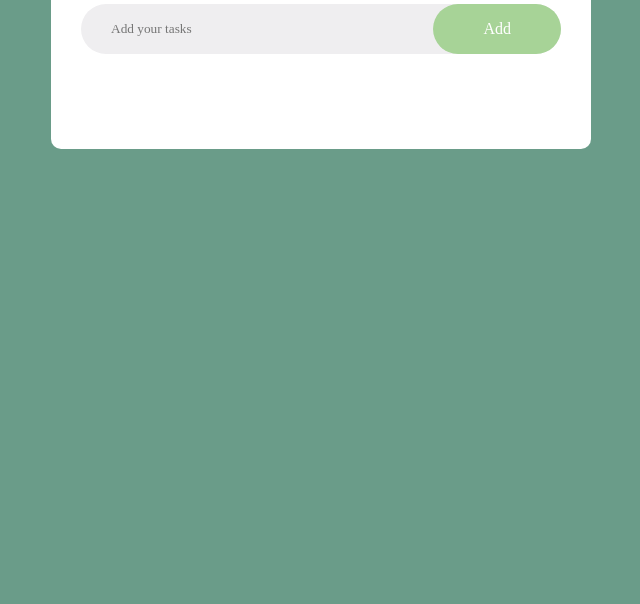
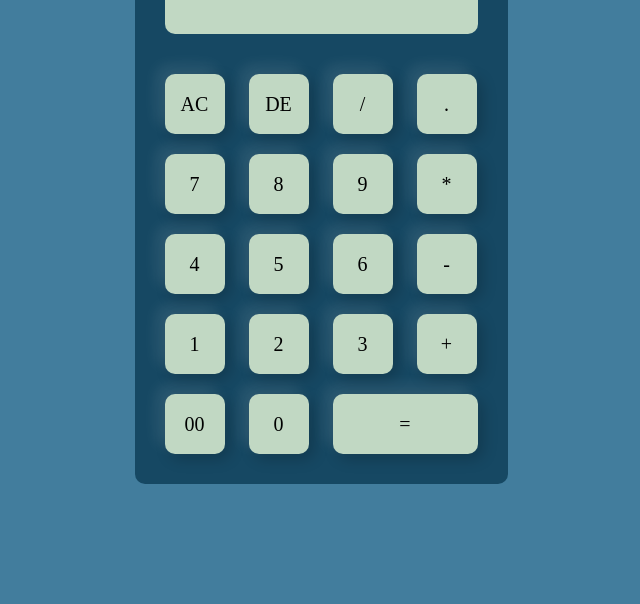
Before and after one commit to Ghania3777/CODSOFT, a plain HTML site: page index.html in a window 1280 px wide. Shown: the part 196-800 px from the top of the page, without its empty margins (319-959 px from the left). Drawn offline with Linux system fonts and the light colour scheme.

Commit message:
Add files via upload
Calculator code

```diff
--- a/index.html
+++ b/index.html
@@ -3,24 +3,47 @@
 <head>
     <meta charset="UTF-8">
     <meta name="viewport" content="width=device-width, initial-scale=1.0">
-    <title>To-do List</title>
+    <title>Calculator</title>
     <link rel="stylesheet" href="style.css">
 </head>
 <body>
     <div class="container">
-     <div class="todolist">
-        <h2>To-Do List <img src="todo.png" alt=""></h2>
-        <div class="row">
-            <input type="text" id="input-box" placeholder="Add your tasks">
-            <button onclick="addTask()">Add</button>
+        <div class="calculator">
+            <form>
+                <div class="display">
+                <input type="text" name="display">
+                </div>
+                <div>
+                    <input type="button" value="AC" onclick="display.value = ''">
+                    <input type="button" value="DE" onclick="display.value = display.value.toString().slice(0,-1)">
+                    <input type="button" value="/" onclick="display.value += '/'">
+                    <input type="button" value="." onclick="display.value += '.'">
+                </div>
+                <div>
+                    <input type="button" value="7" onclick="display.value += '7'">
+                    <input type="button" value="8" onclick="display.value += '8'">
+                    <input type="button" value="9" onclick="display.value += '9'">
+                    <input type="button" value="*" onclick="display.value += '*'">
+                </div>
+                <div>
+                    <input type="button" value="4" onclick="display.value += '4'">
+                    <input type="button" value="5" onclick="display.value += '5'">
+                    <input type="button" value="6" onclick="display.value += '6'">
+                    <input type="button" value="-" onclick="display.value += '-'">
+                </div>
+                <div>
+                    <input type="button" value="1" onclick="display.value += '1'">
+                    <input type="button" value="2" onclick="display.value += '2'">
+                    <input type="button" value="3" onclick="display.value += '3'">
+                    <input type="button" value="+" onclick="display.value += '+'">
+                </div>
+                <div>
+                    <input type="button" value="00" onclick="display.value += '00'">
+                    <input type="button" value="0" onclick="display.value += '0'">
+                    <input type="button" value="=" onclick="display.value = eval(display.value)" class="equal">
+                </div>
+            </form>
         </div>
-        <ul id="listoftasks">
-            <!--<li class="check">Task 1</li>
-            <li>Task 2</li>
-            <li>Task 3</li> -->
-        </ul>
-     </div>
     </div>
-<script src="script.js"></script>
 </body>
 </html>
--- a/style.css
+++ b/style.css
@@ -1,108 +1,49 @@
 *{
     margin: 0;
     padding: 0;
-    font-family: 'Times New Roman', Times, serif  ;
+    font-family: 'Times New Roman', Times, serif;
     box-sizing: border-box;
 }
 .container{
-    width: 100%;
-    min-height: 100vh;
-    background: #6A9C89;
-    padding: 10px;
-}
-.todolist{
-    width: 100%;
-    max-width: 540px;
-    background: #fff;
-    margin: 100px auto 20px;
-    padding: 40px 30px 70px;
-    border-radius: 10px;
-
-}
-.todolist h2{
-    color: #002765;
+    height: 100vh;
+    width:100%;
+    background-color: #427D9D;
     display: flex;
     align-items: center;
-    margin-bottom: 20px;
+    justify-content: center;
 }
-.todolist h2 img{
-    width: 30px;
-    margin-left: 10px
+.calculator{
+    background: #164863;
+    padding: 20px;
+    border-radius: 10px;
 }
-.row{
+.calculator form input{
+    border: 0;
+    outline: 0;
+    height: 60px;
+    width: 60px;
+    border-radius: 10px;
+    box-shadow: -8px -8px 15px rgba(255,255,255,0.1),5px 5px 15px rgba(0,0,0,0.2);
+    background: #C1D8C3;
+    font-size: 20px;
+    color: black;
+    cursor: pointer;
+    margin: 10px;
+}
+form .display{
     display: flex;
-    align-items: center;
-    justify-content: space-between;
-    background: #efeef0;
-    border-radius: 30px;
-    padding-left: 20px;
-    margin-bottom: 25px;
+    justify-content: flex-end;
+    margin: 20px 0;
 }
-input{
-    flex:1;
-    border: none;
-    outline: none;
-    background: transparent;
-    padding: 10px;
-    font-weight: 20px;
+form .display input{
+    text-align: right;
+    flex: 1;
+    font-size: 45px;
+    box-shadow: none;
 }
-button{
-    border: none;
-    outline: none;
-    padding: 16px 50px;
-    background: #A7D397;
-    color: #fff;
-    font-size: 16px;
-    cursor: pointer;
-    border-radius: 40px;
+form input.equal{
+    width: 145px;
 }
-ul li{
-    list-style: none;
-    font-size: 17px;
-    padding: 12px 8px 12px 50px;
-    user-select: none;
-    cursor: pointer;
-    position: relative;
+form input.equal:hover{
+    background-color: #6A9C89;
 }
-ul li::before{
-    content: '';
-    position: absolute;
-    height: 28px;
-    width: 28px;
-    border-radius: 50%;
-    background-image: url(download.png);
-    background-size: cover;
-    background-position: center;
-    top: 12px;
-    left: 8px;
-}
-ul li.check{
-    color: #A7D397;
-    text-decoration: line-through;
-}
-ul li.check::before{
-    background-image: url(images.png);
-}
-ul li {
-    position: relative; /* Add relative positioning to the list item to accommodate absolute positioning of the span */
-}
-
-ul li img {
-    vertical-align: middle; /* Center the image vertically with the text */
-}
-
-ul li span{
-    position: absolute;
-    right: 0px;
-    top: 5px;
-    width: 40px;
-    height: 40px;
-    font-size: 22px;
-    color: #555;
-    line-height: 40px;
-    text-align: center;
-    border-radius: 50%;
-}
-ul li:hover span{
-    background: #A2C579;
-}
```
